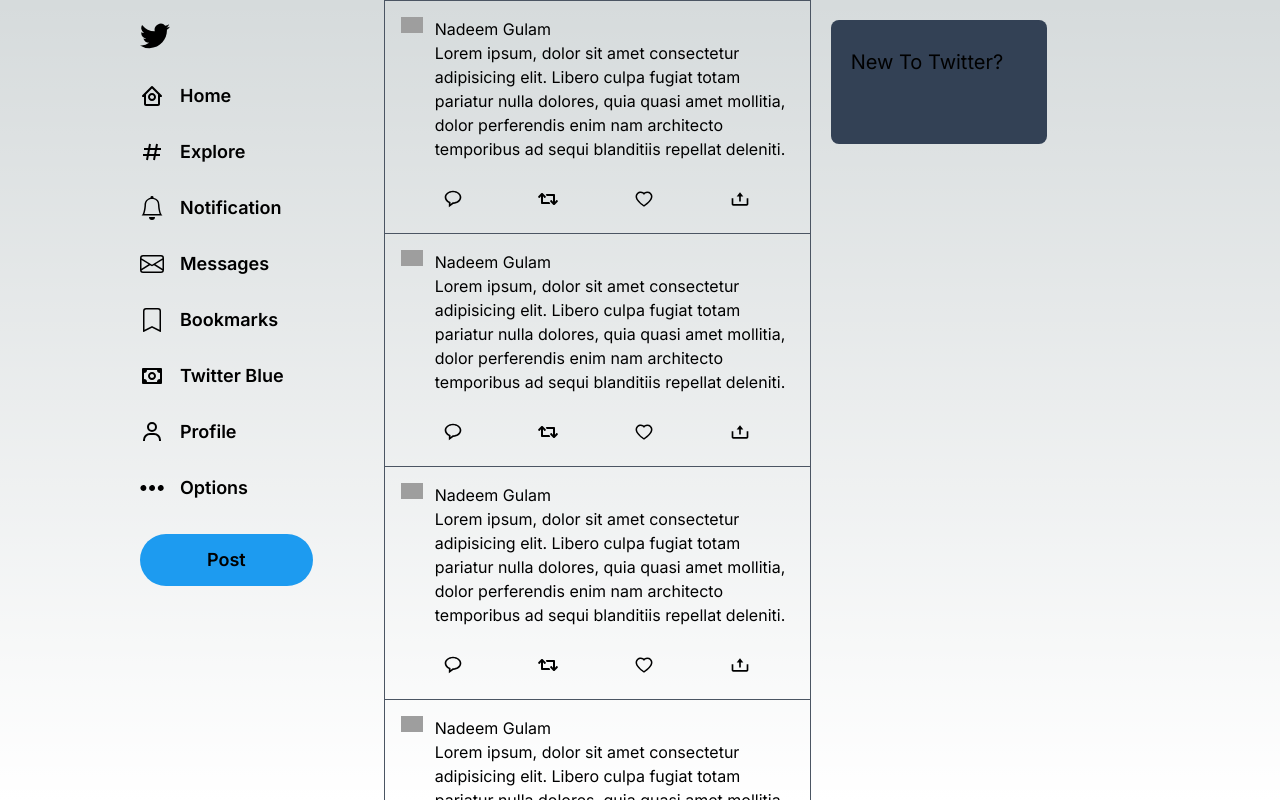
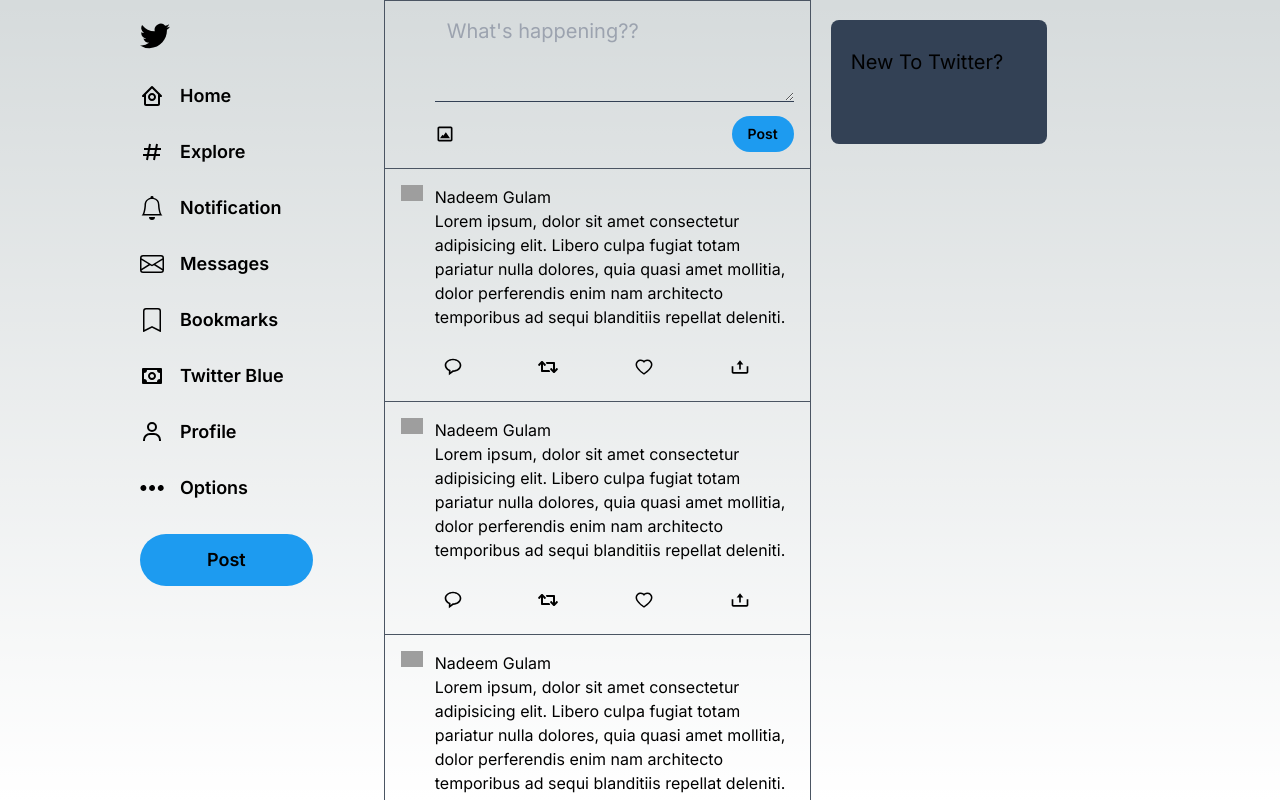
Before and after one commit to NadeemGulam/x-xlone, a Next.js app: page / in a window 1280 px wide. Built offline with nearby package versions, Linux system fonts and the light colour scheme; no server answers; grey boxes are pictures that could not be loaded.

Commit message:
Implemented media select for tweet and tweet section with dynamic image from google auth

```diff
--- a/pages/index.tsx
+++ b/pages/index.tsx
@@ -14,6 +14,7 @@ import { BsBell, BsBookmark, BsEnvelope, BsTwitter } from "react-icons/bs";
 import {
   BiHash,
   BiHomeCircle,
+  BiImageAlt,
   BiMobile,
   BiMoney,
   BiUser,
@@ -110,6 +111,15 @@ export default function Home() {
     },
     [queryClient]
   );
+
+  // This function is for when we click on image to tweet
+  const handleSelectImage=useCallback(()=>{
+    const input= document.createElement("input");
+    input.setAttribute("type","file");
+    input.setAttribute("accept","image/*");
+    input.click();
+  },[])
+
   return (
     <div className={inter.className}>
       <div className=" grid grid-cols-12 h-screen w-screen px-32">
@@ -144,6 +154,30 @@ export default function Home() {
           </div>)}
         </div>
         <div className="col-span-5 border-r-[1px] border-l-[1px] h-screen overflow-scroll border-gray-600">
+          <div>
+            <div className="border border-r-0 border-l-0 border-b-0 border-gray-600 p-4 hover:bg-slate-800 transition-all cursor-pointer">
+              <div className="gap-3 grid grid-cols-12">
+                <div className="col-span-1">
+                  {user?.profileImageURL && (<Image
+                    className="rounded-full"
+                    width={50}
+                    height={50}
+                    src={user?.profileImageURL}
+                    alt="iser-image"
+                  />)}
+                </div>
+                <div className="col-span-11">
+                  <textarea className="bg-transparent w-full text-xl px-3 border-b border-slate-700" placeholder="What's happening??" rows={3}></textarea>
+                  <div className="mt-2 flex justify-between items-center">
+                    <BiImageAlt onClick={handleSelectImage} className="text-xl"/>
+                    <button className="bg-[#1d9bf0] font-semibold py-2 px-4 rounded-full   text-sm">
+                      Post
+                    </button>
+                  </div>
+                </div>
+              </div>
+            </div>
+          </div>
           <FeedCard />
           <FeedCard />
           <FeedCard />
@@ -164,3 +198,6 @@ export default function Home() {
     </div>
   );
 }
+function handleSelectImage() {
+  throw new Error("Function not implemented.");
+}
--- a/styles/globals.css
+++ b/styles/globals.css
@@ -32,6 +32,10 @@ body {
   }
 }
 
+*:focus{
+  outline: none;
+}
+
 html {
   overflow: scroll;
   overflow-x: hidden;
```
